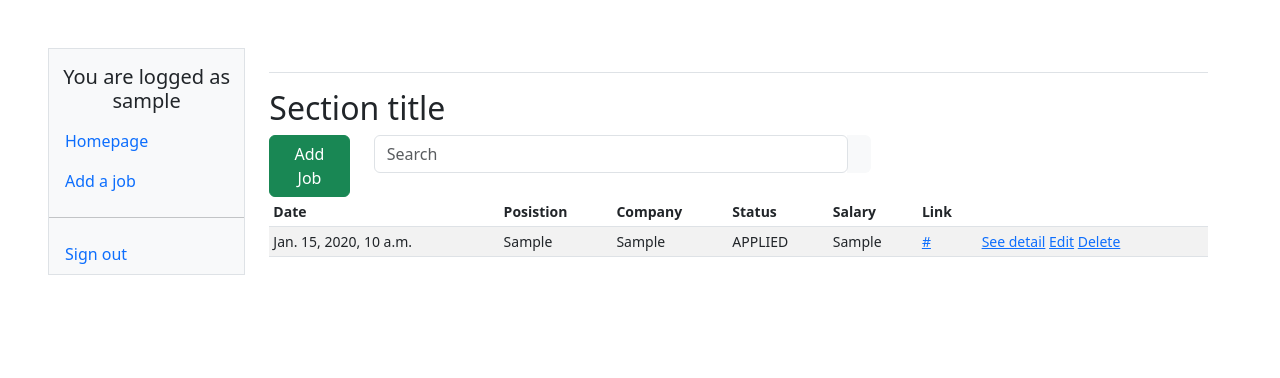
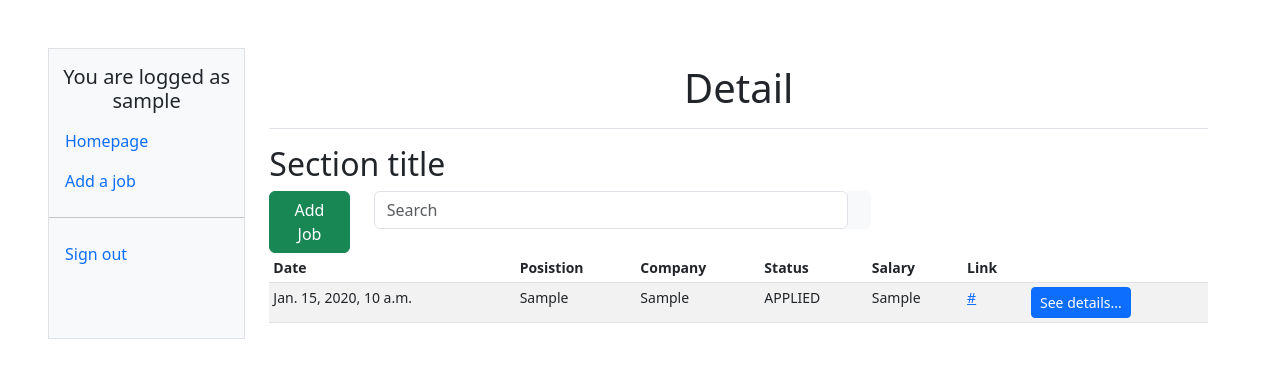
Before and after one commit to sieczkah/Jobseeker, a Django app: page / in a window 1280 px wide. Shown: the top 378 px of the page. Run offline with Django 4.2, Linux system fonts and the light colour scheme; a user stored in the database is signed in; tables that the repository leaves empty hold one stand-in row (values such as "Sample post"); parts of the project's set-up code (start-up, migrations or seed data) failed here and were passed over; some libraries are stand-ins or nearby versions.

Commit message:
Implemented HTMX for detail

```diff
--- a/base/templates/base/index.html
+++ b/base/templates/base/index.html
@@ -50,9 +50,9 @@
 
     <main class="col-md-9 ms-sm-auto col-lg-10 px-md-4">
       <!-- DETAIL START -->
-      <div
-        class="d-flex justify-content-between flex-wrap flex-md-nowrap align-items-center pt-3 pb-2 mb-3 border-bottom">
-        <div id="htmx-wrapper">
+      <div class="d-flex flex-row flex-wrap align-items-center justify-content-center pt-3 pb-2 mb-3 border-bottom">
+        <h1>Detail</h1>
+        <div id="htmx-wrapper" class="col-12">
 
         </div>
       </div>
--- a/base/templates/base/joboffer_list.html
+++ b/base/templates/base/joboffer_list.html
@@ -25,12 +25,9 @@
           <a href="{{ job.link }}" target="_blank">{{ job.link|truncatechars:25 }}</a>
         </td>
         <td>
-          <a href="{% url 'joboffer-detail' job.id %}">See detail</a>
-          <a href="{% url 'joboffer-update' job.id %}">Edit</a>
-          <a href="{% url 'joboffer-delete' job.id %}">Delete</a>
-          <!-- <button data-hx-get="" hx-trigger="click" hx-target="#htmx-wrapper" hx-swap="innerHTML"
-          class="btn btn-primary btn-sm"> See
-          details...</button> -->
+          <button data-hx-get="{% url 'joboffer-detail' job.id %}" hx-trigger="click" hx-target="#htmx-wrapper"
+            hx-swap="innerHTML" class="btn btn-primary btn-sm"> See
+            details...</button>
         </td>
       </tr>
       {% endfor %}
```
Also changed, not shown: base/templates/base/joboffer_detail.html (+2 -6 lines).
